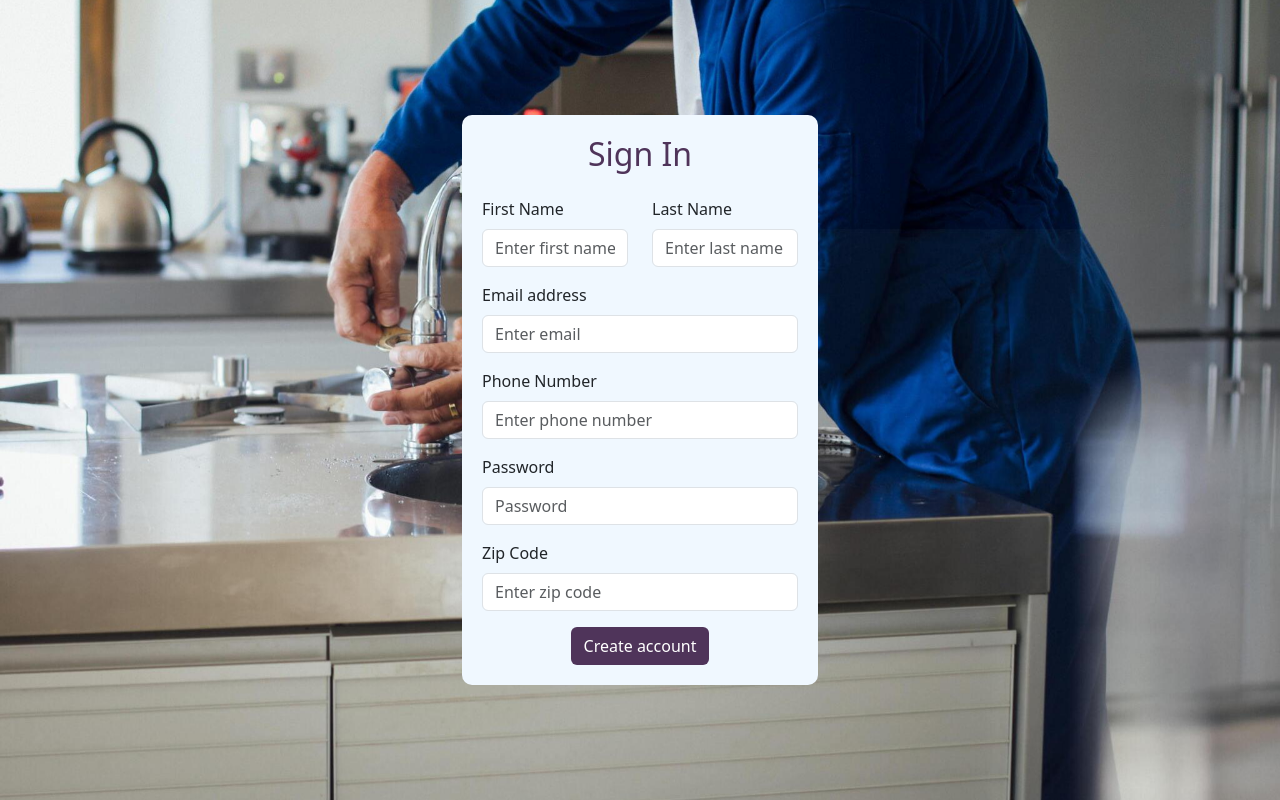
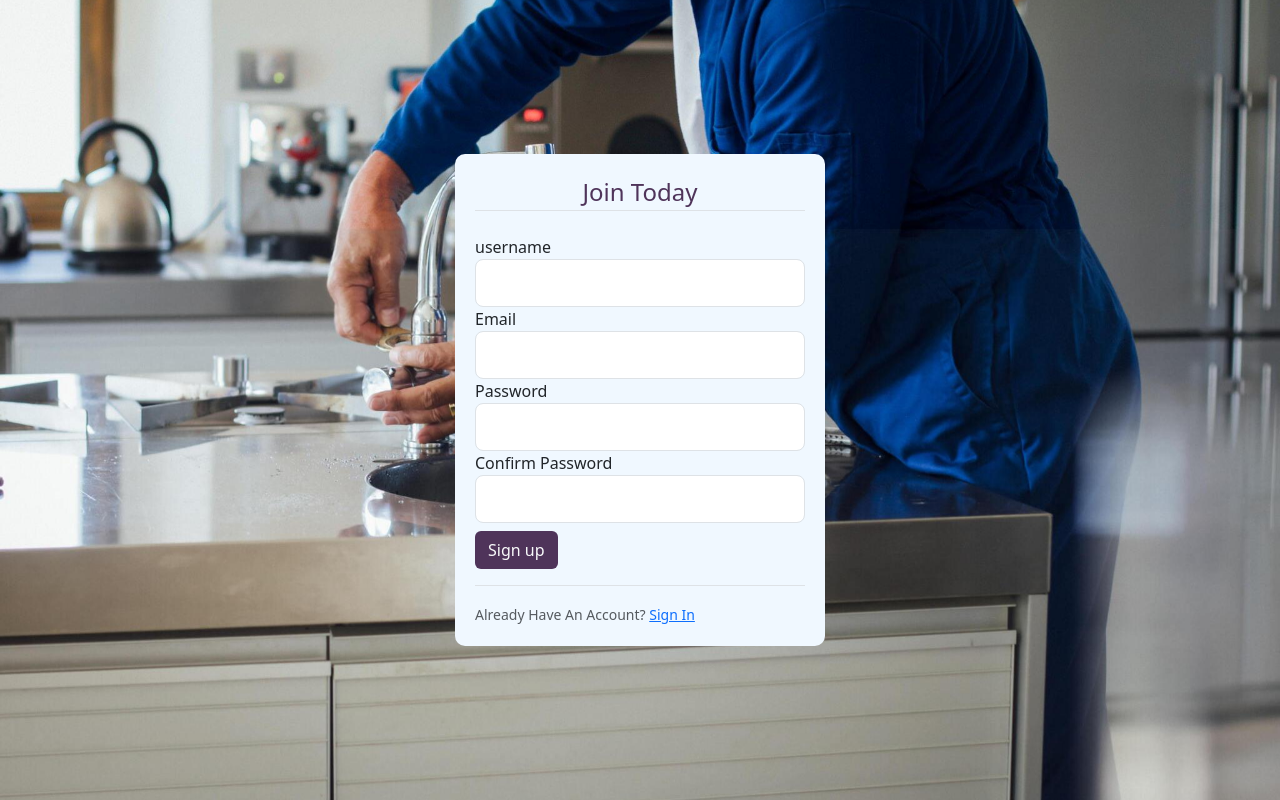
Before and after one commit to sarachafikidrissi/Locallinker, a Flask app: page /home/register in a window 1280 px wide. Run offline with Flask 3, Linux system fonts and the light colour scheme.

Commit message:
login/signin touting done

```diff
--- a/app.py
+++ b/app.py
@@ -2,6 +2,7 @@ from flask import Flask
 from views import views
 app = Flask(__name__)
 
+app.config['SECRET_KEY'] = '020290d9aee6f0287ebfb4b50924bd7d53c582e331668f5984c2355cc8abc8cd'
 app.register_blueprint(views, url_prefix="/home")
 
 if __name__ == '__main__':
--- /dev/null
+++ b/form.py
@@ -0,0 +1,26 @@
+from flask_wtf import FlaskForm
+from wtforms import StringField, PasswordField, SubmitField, BooleanField
+from wtforms.validators import DataRequired, Length, Email, EqualTo
+
+
+# Registration Form
+class RegistrationForm(FlaskForm):
+    username = StringField('username', validators=[DataRequired(), Length(min=2, max=20)])
+
+    email = StringField('Email', validators=[DataRequired(), Email()])
+
+    password = PasswordField('Password', validators=[DataRequired()])
+    confirm_password = PasswordField('Confirm Password', validators=[DataRequired(), EqualTo('password')])
+
+    submit = SubmitField('Sign up')
+
+# Login Form
+
+class LoginForm(FlaskForm):
+    email = StringField('Email', validators=[DataRequired(), Email()])
+
+    password = PasswordField('Password', validators=[DataRequired()])
+
+    remember = BooleanField('Rememebr Me')
+
+    submit = SubmitField('Login')
--- a/static/register.css
+++ b/static/register.css
@@ -9,16 +9,19 @@ body {
     align-items: center;
   }
 .signin-form {
-    /* background-color: rgba(255, 255, 255, 0.8); */
+
     background-color: aliceblue;
     padding: 20px;
     border-radius: 10px;
   }
+  /* background-color: rgba(255, 255, 255, 0.8); */
 
-.container .btn {
+.signin-form .btn {
     background-color: #4F345A;
 }
-
-.container h2 {
+ .signin-form .btn:hover {
+  background-color: hsl(283, 28%, 48%);
+}
+.signin-form legend {
     color: #4F345A;
 }
--- a/templates/register.html
+++ b/templates/register.html
@@ -9,51 +9,77 @@
   <link href="https://cdn.jsdelivr.net/npm/bootstrap@5.3.0-alpha1/dist/css/bootstrap.min.css" rel="stylesheet">
 </head>
 <body>
+<div class="signin-form">
+  <form method="POST" action="">
+      {{ form.hidden_tag() }}
+      <fieldset class="form-group">
+          <legend class="border-bottom mb-4 text-center">Join Today</legend>
+          <div class="form-group">
+              {{ form.username.label(class="form-control-label") }}
 
-<div class="container">
-  <div class="row">
-    <div class="col-md-4 mx-auto">
-      <div class="signin-form">
-        <h2 class="text-center mb-4">Sign In</h2>
-        <form>
-          <div class="row">
-            <div class="col-md-6">
-              <div class="mb-3">
-                <label for="first_name" class="form-label">First Name</label>
-                <input type="text" class="form-control" id="first_name" placeholder="Enter first name">
-              </div>
-            </div>
-            <div class="col-md-6">
-              <div class="mb-3">
-                <label for="last_name" class="form-label">Last Name</label>
-                <input type="text" class="form-control" id="last_name" placeholder="Enter last name">
-              </div>
-            </div>
+              {% if form.username.errors %}
+                  {{ form.username(class="form-control form-control-lg is-invalid") }}
+                  <div class="invalid-feedback">
+                      {% for error in form.username.errors %}
+                          <span>{{ error }}</span>
+                      {% endfor %}
+                  </div>
+              {% else %}
+                  {{ form.username(class="form-control form-control-lg") }}
+              {% endif %}
           </div>
-          <div class="mb-3">
-            <label for="email" class="form-label">Email address</label>
-            <input type="email" class="form-control" id="email" placeholder="Enter email">
+          <div class="form-group">
+              {{ form.email.label(class="form-control-label") }}
+              {% if form.email.errors %}
+                  {{ form.email(class="form-control form-control-lg is-invalid") }}
+                  <div class="invalid-feedback">
+                      {% for error in form.email.errors %}
+                          <span>{{ error }}</span>
+                      {% endfor %}
+                  </div>
+              {% else %}
+                  {{ form.email(class="form-control form-control-lg") }}
+              {% endif %}
           </div>
-          <div class="mb-3">
-            <label for="phone" class="form-label">Phone Number</label>
-            <input type="tel" class="form-control" id="phone" placeholder="Enter phone number">
+          <div class="form-group">
+              {{ form.password.label(class="form-control-label") }}
+              {% if form.password.errors %}
+                  {{ form.password(class="form-control form-control-lg is-invalid") }}
+                  <div class="invalid-feedback">
+                      {% for error in form.password.errors %}
+                          <span>{{ error }}</span>
+                      {% endfor %}
+                  </div>
+              {% else %}
+                  {{ form.password(class="form-control form-control-lg") }}
+              {% endif %}
           </div>
-          <div class="mb-3">
-            <label for="password" class="form-label">Password</label>
-            <input type="password" class="form-control" id="password" placeholder="Password">
+          <div class="form-group">
+              {{ form.confirm_password.label(class="form-control-label") }}
+              {% if form.confirm_password.errors %}
+                  {{ form.confirm_password(class="form-control form-control-lg is-invalid") }}
+                  <div class="invalid-feedback">
+                      {% for error in form.confirm_password.errors %}
+                          <span>{{ error }}</span>
+                      {% endfor %}
+                  </div>
+              {% else %}
+                  {{ form.confirm_password(class="form-control form-control-lg") }}
+              {% endif %}
           </div>
-          <div class="mb-3">
-            <label for="zip" class="form-label">Zip Code</label>
-            <input type="text" class="form-control" id="zip" placeholder="Enter zip code">
-          </div>
-          <div class="text-center">
-            <button type="submit" class="btn text-white">Create account</button>
-          </div>
-        </form>
+      </fieldset>
+      <div class="form-group">
+          {{ form.submit(class="btn text-light mt-2") }}
       </div>
-    </div>
+  </form>
+  <div class="border-top pt-3 mt-3">
+    <small class="text-muted">
+        Already Have An Account? <a class="ml-2" href="{{ url_for('views.login') }}">Sign In</a>
+    </small>
   </div>
 </div>
 
+
+
 </body>
 </html>
--- a/views.py
+++ b/views.py
@@ -1,16 +1,29 @@
-from flask import Blueprint, render_template, url_for
+from flask import Blueprint, render_template, url_for, flash, redirect
+from form import RegistrationForm, LoginForm
 
 views = Blueprint(__name__, "home")
 
+
+
 @views.route('/')
-@views.route('/home')
 def home():
     return render_template('index.html')
 
-@views.route('/register')
+@views.route('/register', methods=['GET', 'POST'])
 def register():
-    return render_template('register.html')
+    form = RegistrationForm()
+    if form.validate_on_submit():
+        flash(f'Account created for {form.username.data}!', 'success')
+        return redirect(url_for('views.home'))
+    return render_template('register.html', title='Register', form=form)
 
-@views.route('/login')
+@views.route('/login', methods=['GET', 'POST'])
 def login():
-    return render_template('login.html')
+    form = LoginForm()
+    if form.validate_on_submit():
+        if form.email.data == 'admin@blog.com' and form.password.data == 'password':
+            flash('You have been logged in!', 'success')
+            return redirect(url_for('views.home'))
+        else:
+            flash('Login Unseccessful, Please check username and password', 'danger')
+    return render_template('login.html', title='Login', form=form)
```
Also changed, not shown: static/login.css (+6 -2 lines), templates/index.html (+13 -1 lines), templates/login.html (+48 -20 lines).
